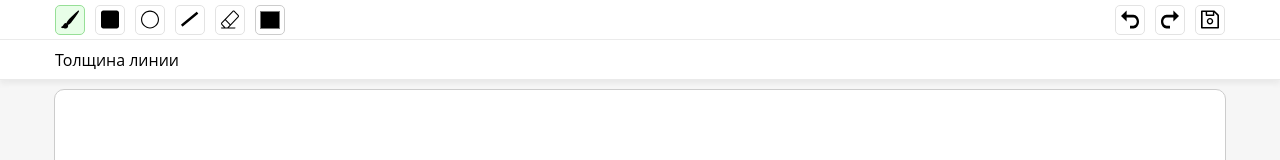
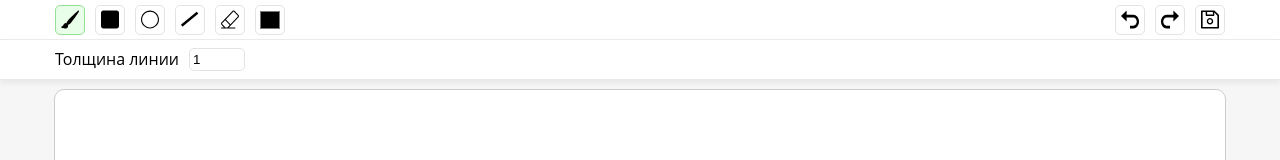
Before and after one commit to The73756/react-online-paint, a React (Create React App) app in the folder client/: page / in a window 1280 px wide. Shown: the top 160 px of the page. Built offline with nearby package versions, Linux system fonts and the light colour scheme.

Commit message:
add ability to adjust line width

```diff
--- a/client/src/Tools/Tool.ts
+++ b/client/src/Tools/Tool.ts
@@ -12,6 +12,24 @@ export default class Tool {
     this.destroyEvents();
   }
 
+  set fillColor(color: string) {
+    if (this.ctx) {
+      this.ctx.fillStyle = color;
+    }
+  }
+
+  set strokeColor(color: string) {
+    if (this.ctx) {
+      this.ctx.strokeStyle = color;
+    }
+  }
+
+  set lineWidth(width: number) {
+    if (this.ctx) {
+      this.ctx.lineWidth = width;
+    }
+  }
+
   private destroyEvents() {
     if (this.canvas) {
       this.canvas.onmousemove = null;
--- a/client/src/components/SettingsBar/SettingsBar.module.scss
+++ b/client/src/components/SettingsBar/SettingsBar.module.scss
@@ -5,6 +5,16 @@
   gap: 10px;
 
   &__input {
+    border: 1px solid #e3e3e3;
+    border-radius: 5px;
+    padding: 3px;
+    transition: border-color 0.2s ease-in-out;
+
+    &:focus {
+      outline: none;
+      border-color: #97df97;
+    }
+
     @extend .input-reset;
   }
 }
--- a/client/src/components/SettingsBar/index.tsx
+++ b/client/src/components/SettingsBar/index.tsx
@@ -1,14 +1,39 @@
-import { FC } from 'react';
+import { ChangeEvent, FC, useState } from 'react';
 import TopBar from '../ui/TopBar';
 
 import styles from './SettingsBar.module.scss';
+import toolState from '../../store/toolState';
 
 const SettingsBar: FC = () => {
+  const [value, setValue] = useState(1);
+
+  const onChange = (e: ChangeEvent<HTMLInputElement>) => {
+    const inputValue = Number(e.target.value);
+
+    if (inputValue > 50) {
+      setValue(50);
+    } else if (inputValue < 1) {
+      setValue(1);
+    } else {
+      setValue(inputValue);
+    }
+
+    toolState.setLineWidth(value);
+  };
+
   return (
     <TopBar>
       <div className={styles.settingBar}>
-        <span>Толщина линии</span>
-        <input className={styles.settingBar__input} type="number" />
+        <label htmlFor="lineWidth">Толщина линии</label>
+        <input
+          id="lineWidth"
+          className={styles.settingBar__input}
+          onChange={onChange}
+          value={value}
+          type="number"
+          min={1}
+          max={50}
+        />
       </div>
     </TopBar>
   );
--- a/client/src/components/Toolbar/Toolbar.module.scss
+++ b/client/src/components/Toolbar/Toolbar.module.scss
@@ -17,7 +17,7 @@
   }
 
   &__colorPicker {
-    border: 1px solid #ccc;
+    border: 1px solid #e3e3e3;
     border-radius: 5px;
     width: 30px;
     height: 30px;
--- a/client/src/store/toolState.ts
+++ b/client/src/store/toolState.ts
@@ -12,8 +12,30 @@ class ToolState {
     this.tool = tool;
   }
 
+  public setFillColor(color: string) {
+    if (this.tool) {
+      this.tool.fillColor = color;
+    }
+  }
+
+  public setStrokeColor(color: string) {
+    if (this.tool) {
+      this.tool.strokeColor = color;
+    }
+  }
+
+  public setLineWidth(width: number) {
+    if (this.tool) {
+      this.tool.lineWidth = width;
+    }
+  }
+
   get currentToolName() {
     return this.tool?.name;
+  }
+
+  get currentLineWidth() {
+    return this.tool?.lineWidth;
   }
 }
 
```
